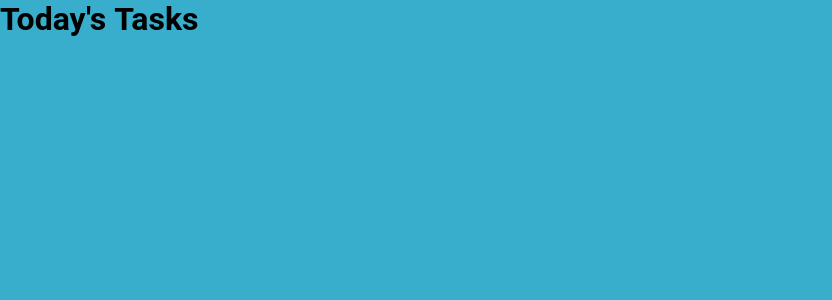
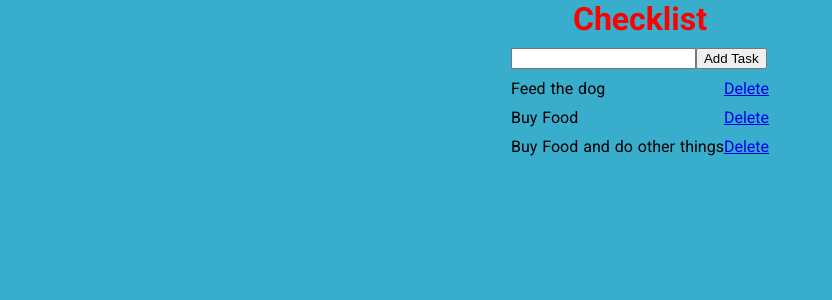
Before and after one commit to RizaHKhan/CheckList, a Nuxt app: page / in a window 1280 px wide. Shown: the top 300 px of the page, without its empty margins (0-832 px from the left). Built offline with nearby package versions, Linux system fonts and the light colour scheme.

Commit message:
Added styling and all elements in front page

```diff
--- /dev/null
+++ b/assets/css/style.css
@@ -0,0 +1,3 @@
+h1 {
+    color: red;
+}
--- a/layouts/default.vue
+++ b/layouts/default.vue
@@ -1,5 +1,5 @@
 <template>
-  <div>
+  <div class="main-container">
     <nuxt />
   </div>
 </template>
@@ -27,4 +27,19 @@ body {
   background: #38aecc;
 }
 
+#__nuxt {
+  width: 100%;
+  height: 100%;
+}
+
+#__layout {
+  height: 100vh;
+  display: flex;
+  width: 100%;
+  height: 100%;
+}
+
+.main-container {
+  margin: auto;
+}
 </style>
--- a/nuxt.config.js
+++ b/nuxt.config.js
@@ -13,7 +13,7 @@ module.exports = {
     ],
     link: [
       { rel: 'icon', type: 'image/x-icon', href: '/favicon.ico' },
-      { href="https://fonts.googleapis.com/css?family=Roboto:100,300,300i,400,400i,500,500i,700,900&display=swap", rel="stylesheet" }
+      { href: 'https://fonts.googleapis.com/css?family=Roboto:100,300,300i,400,400i,500,500i,700,900&display=swap', rel: 'stylesheet' }
     ]
   },
   /*
@@ -24,6 +24,7 @@ module.exports = {
   ** Global CSS
   */
   css: [
+    '@/assets/css/style.css'
   ],
   /*
   ** Plugins to load before mounting the App
--- a/pages/index.vue
+++ b/pages/index.vue
@@ -1,6 +1,19 @@
 <template>
   <div class="home">
-    <h1>Today's Tasks</h1>
+    <h1>Checklist</h1>
+    <div class="add">
+      <form action="#">
+        <input type="text">
+        <input type="submit" value="Add Task">
+      </form>
+    </div>
+    <div class="list">
+      <ul>
+        <li class="list-item"><p>Feed the dog</p><a href="#">Delete</a></li>
+        <li class="list-item"><p>Buy Food</p><a href="#">Delete</a></li>
+        <li class="list-item"><p>Buy Food and do other things</p><a href="#">Delete</a></li>
+      </ul>
+    </div>
   </div>
 </template>
 
@@ -11,7 +24,29 @@ export default {
 </script>
 
 <style scoped>
+  h1 {
+    text-align: center;
+  }
+
+  .list ul {
+    margin: 0;
+    padding: 0;
+    display: grid;
+    grid-gap: 10px;
+  }
+
+  .list ul li {
+    list-style: none;
+    margin: 0;
+  }
+
   .home {
+    display: grid;
+    grid-gap: 10px;
+  }
 
+  .list-item {
+    display: flex;
+    justify-content: space-between;
   }
 </style>
```
Also changed, not shown: middleware/README.md (deleted), pages/README.md (deleted), 1 other file (tests, documents, lock files or other folders).
